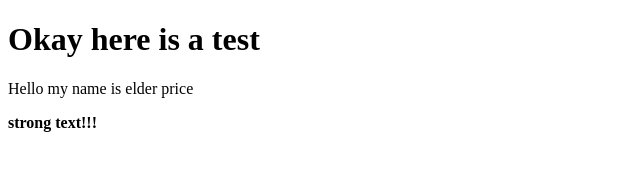
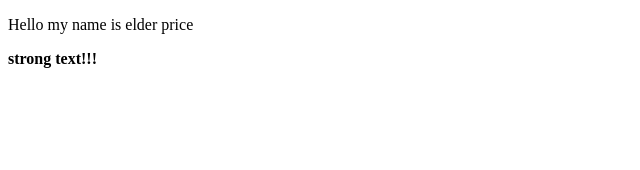
Before and after one commit to blogons/blogons.github.io, a plain HTML site: page index.html in a window 1280 px wide. Shown: the whole page, without its empty margins (0-640 px from the left). Drawn offline with Linux system fonts and the light colour scheme.

Commit message:
Update index.html

```diff
--- a/index.html
+++ b/index.html
@@ -1,8 +1,6 @@
 <!DOCTYPE html>
 <html>
-  <head>
-  <h1>Okay here is a test</h1>
-  </head>
+
 
   <body>
   <p>Hello my name is elder price</p>
```
